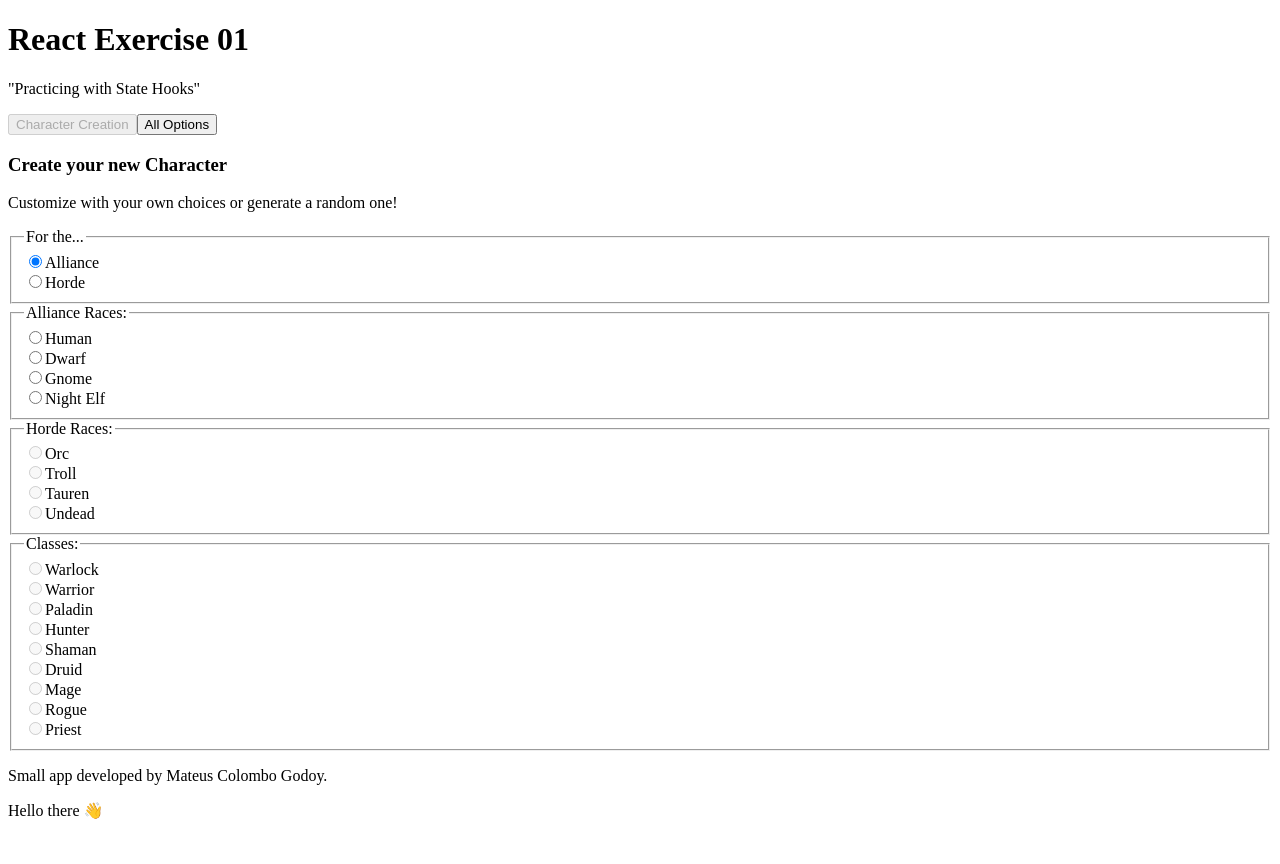
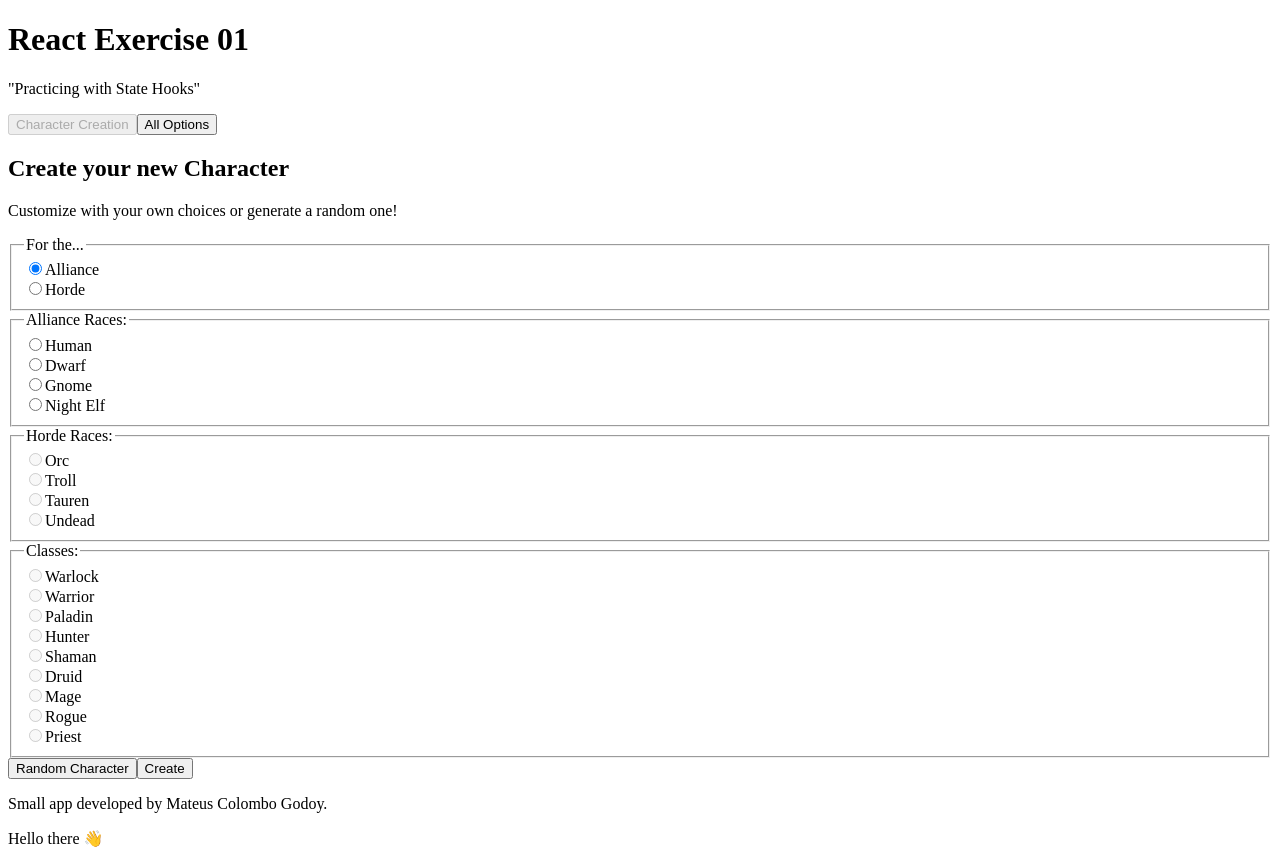
Before and after one commit to mateuscgodoy/react-practices, a React (Vite) app in the folder 01-react/: page / in a window 1280 px wide. Before the commit the page ends 836 px from the top, so only its background shows below. Built offline with nearby package versions, Linux system fonts and the light colour scheme.

Commit message:
feat: add Random Class generator button

```diff
--- a/01-react/src/components/CharacterCreator.tsx
+++ b/01-react/src/components/CharacterCreator.tsx
@@ -3,7 +3,7 @@ import { CharacterCreatorForm } from './CharacterCreatorForm';
 export function CharacterCreator() {
   return (
     <>
-      <h3>Create your new Character</h3>
+      <h2>Create your new Character</h2>
       <p>Customize with your own choices or generate a random one!</p>
       <CharacterCreatorForm />
     </>
--- a/01-react/src/components/CharacterCreatorForm.tsx
+++ b/01-react/src/components/CharacterCreatorForm.tsx
@@ -3,6 +3,7 @@ import { ALLIANCE, HORDE, WOW_CLASSES, WoWClass } from '../lib/wow-data';
 import { CharFormState } from '../lib/charFormReducer';
 import { SingleOptionFieldset } from './SingleOptionFieldset';
 import { RadioSectionType } from './RadioSection';
+import { RandomButton } from './RandomButtom';
 
 export function CharacterCreatorForm() {
   const randomStartFaction = Math.floor(Math.random() * 2);
@@ -66,7 +67,8 @@ export function CharacterCreatorForm() {
 
   const shouldDisableClass = (className: string): boolean => {
     const result = validClasses.findIndex((el) => el.name === className);
-    return result === -1;
+    console.log(charForm.race);
+    return charForm.race === '' || result === -1;
   };
   const classData: RadioSectionType[] = uniqueClasses.map((el) => ({
     id: el,
@@ -89,6 +91,8 @@ export function CharacterCreatorForm() {
         data={hordeRaceData}
       />
       <SingleOptionFieldset legend={`Classes:`} data={classData} />
+      <RandomButton handleClick={setCharForm} />
+      <button type='submit'>Create</button>
     </form>
   );
 }
--- /dev/null
+++ b/01-react/src/components/RandomButtom.tsx
@@ -0,0 +1,37 @@
+import { CharFormState } from '../lib/charFormReducer';
+import { ALLIANCE, HORDE } from '../lib/wow-data';
+
+export function RandomButton({
+  handleClick,
+}: {
+  handleClick: (state: CharFormState) => void;
+}) {
+  return (
+    <button
+      type='button'
+      onClick={() => {
+        const randomFaction =
+          Math.floor(Math.random() * 2) === 0 ? ALLIANCE : HORDE;
+        const randomRaceIndex = Math.floor(
+          Math.random() * randomFaction.members.length
+        );
+        const randomRace = randomFaction.members[randomRaceIndex];
+        const randomClassIndex = Math.floor(
+          Math.random() * randomRace.classes.length
+        );
+        const randomClass = randomRace.classes[randomClassIndex];
+        const randomBodyType =
+          Math.floor(Math.random() * 2) === 0 ? 'Body Type 1' : 'Body Type 2';
+        handleClick({
+          faction: randomFaction.name,
+          race: randomRace.race,
+          wowClass: randomClass.name,
+          name: '',
+          bodyType: randomBodyType,
+        });
+      }}
+    >
+      Random Character
+    </button>
+  );
+}
```
